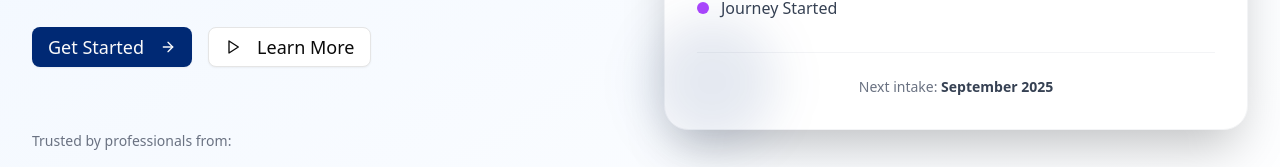
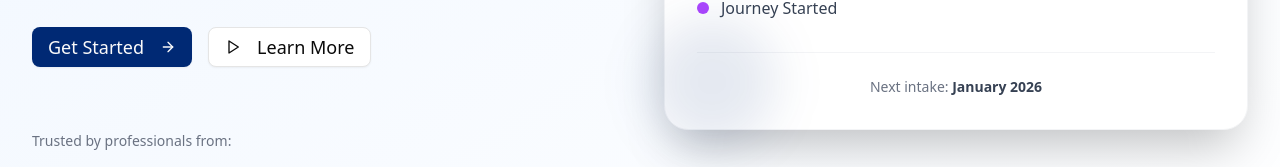
Before and after one commit to PrymeAF/reStudy-Abroad-Website, a React (Vite) app: page / in a window 1280 px wide. Shown: the part 557-724 px from the top of the page. Built offline with nearby package versions, Linux system fonts and the light colour scheme.

Commit message:
Update Hero.jsx
Updated intake detail

```diff
--- a/src/components/Hero.jsx
+++ b/src/components/Hero.jsx
@@ -103,7 +103,7 @@ const Hero = () => {
 
               <div className="mt-8 pt-6 border-t border-gray-100">
                 <p className="text-sm text-gray-500 text-center">
-                  Next intake: <span className="font-semibold text-gray-700">September 2025</span>
+                  Next intake: <span className="font-semibold text-gray-700">January 2026</span>
                 </p>
               </div>
             </div>
```
